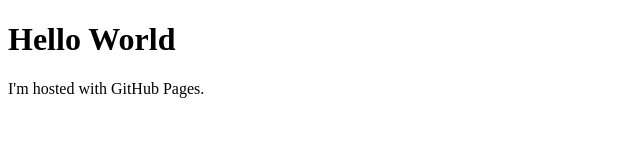
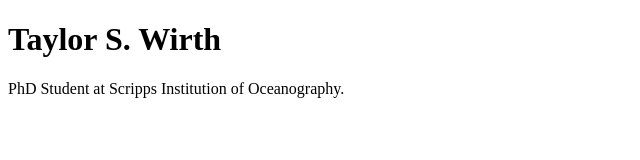
Before and after one commit to taylorwirth/taylorwirth.github.io, a plain HTML site: page index.html in a window 1280 px wide. Shown: the whole page, without its empty margins (0-640 px from the left). Drawn offline with Linux system fonts and the light colour scheme.

Commit message:
Update index.html

```diff
--- a/index.html
+++ b/index.html
@@ -1,7 +1,7 @@
 <!DOCTYPE html>
 <html>
 <body>
-<h1>Hello World</h1>
-<p>I'm hosted with GitHub Pages.</p>
+<h1>Taylor S. Wirth</h1>
+<p>PhD Student at Scripps Institution of Oceanography.</p>
 </body>
 </html>
```
